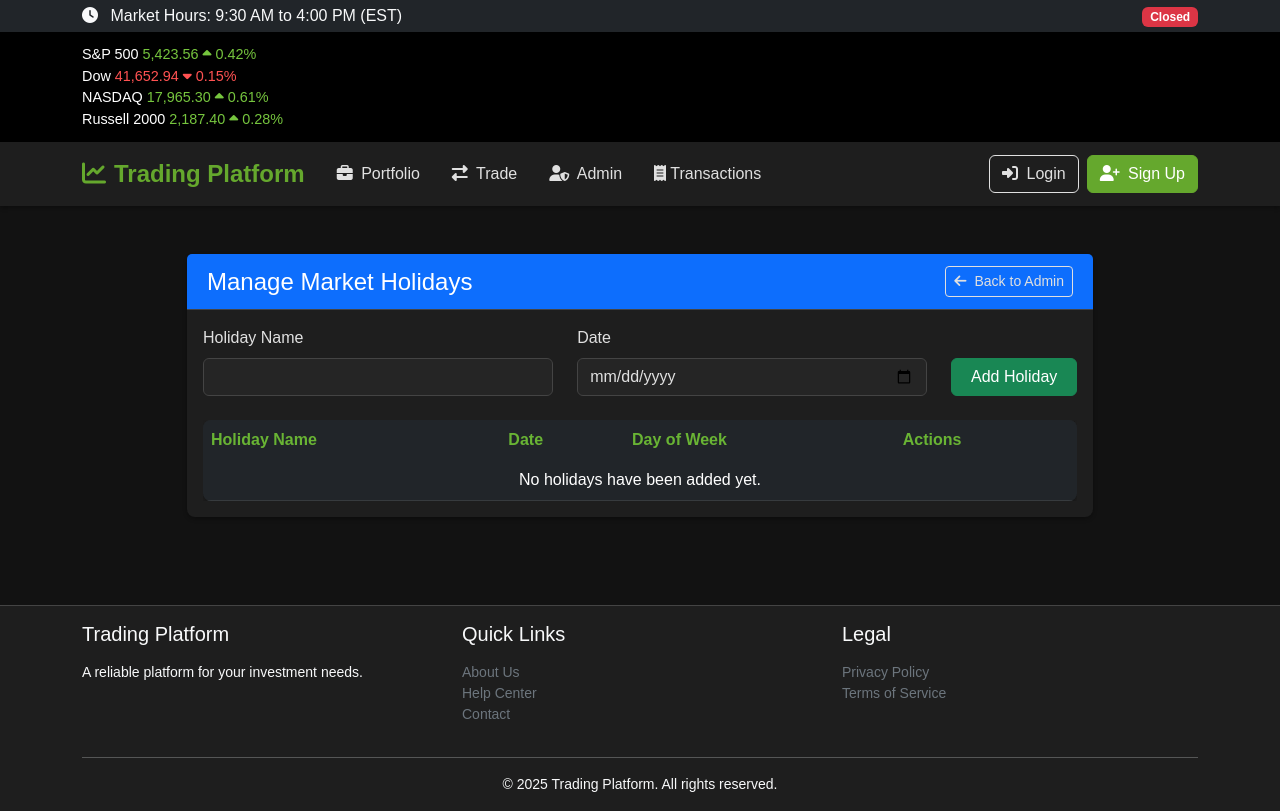
After one commit to bdnkyoto/IFT401, a Flask app: template templates/manage_holidays.html in a window 1280 px wide. The commit adds this page. Run offline with Flask 3, Linux system fonts and the light colour scheme; the template is opened without the code that fills it, so the values that code supplies are empty; some libraries are stand-ins or nearby versions.

Commit message:
Admin Time management

```diff
--- a/app.py
+++ b/app.py
@@ -7,6 +7,7 @@ from functools import wraps
 import yfinance as yf
 import datetime, time
 import random
+
 
 
 app = Flask(__name__)
@@ -76,6 +77,15 @@ class MarketHours(db.Model):
     id = db.Column(db.Integer, primary_key=True)
     start_time = db.Column(db.String(8), nullable=False, default='09:30')
     end_time = db.Column(db.String(8), nullable=False, default='16:00')
+
+class MarketHoliday(db.Model):
+    id = db.Column(db.Integer, primary_key=True)
+    holiday_name = db.Column(db.String(100), nullable=False)
+    holiday_date = db.Column(db.Date, nullable=False, unique=True)
+    created_at = db.Column(db.DateTime, default=datetime.datetime.utcnow)
+
+    def __repr__(self):
+        return f'<MarketHoliday {self.holiday_name} ({self.holiday_date})>'
 
 
 with app.app_context():
@@ -152,39 +162,6 @@ def portfolio():
 def transaction_history():
     transactions = Transactions.query.filter_by(user_id=current_user.id).order_by(Transactions.timestamp.desc()).all()
     return render_template('transaction_history.html', transactions=transactions)
-
-@app.route('/pending-orders')
-@login_required
-def pending_orders():
-    orders = PendingOrders.query.filter_by(user_id=current_user.id).order_by(PendingOrders.timestamp.desc()).all()
-    return render_template('pending_orders.html', orders=orders)
-
-@app.route('/cancel-order/<int:order_id>')
-@login_required
-def cancel_order(order_id):
-    order = PendingOrders.query.get_or_404(order_id)
-
-    if order.user_id != current_user.id:
-        flash('Unauthorized action', 'danger')
-        return redirect(url_for('pending_orders'))
-
-    # Create a transaction record for the cancelled order
-    transaction = Transactions(
-        user_id=current_user.id,
-        transaction_type=f"{order.order_type}_cancelled",
-        symbol=order.symbol,
-        quantity=order.quantity,
-        price=order.price,
-        amount=order.quantity * order.price,
-        status="cancelled"
-    )
-
-    db.session.add(transaction)
-    db.session.delete(order)
-    db.session.commit()
-
-    flash(f'Order for {order.quantity} shares of {order.symbol} has been cancelled', 'success')
-    return redirect(url_for('pending_orders'))
 
 @app.route('/trade')
 @login_required
@@ -366,11 +343,22 @@ def purchase_stock():
         flash('Market hours not configured', 'error')
         return redirect(url_for('portfolio'))
 
+    # Check if today is a holiday
+    today = datetime.date.today()
+    holiday = MarketHoliday.query.filter_by(holiday_date=today).first()
+
     # Check if market is open
     now = datetime.datetime.now().time()
     market_open = datetime.datetime.strptime(market_hours.start_time, '%H:%M').time()
     market_close = datetime.datetime.strptime(market_hours.end_time, '%H:%M').time()
-    is_market_open = market_open <= now <= market_close
+
+    is_market_open = False
+    if not holiday:  # Only check time if it's not a holiday
+        # Handle overnight markets
+        if market_close < market_open:  # Overnight market
+            is_market_open = now >= market_open or now <= market_close
+        else:
+            is_market_open = market_open <= now <= market_close
 
     # Check if this stock is managed by admin
     admin_stock = AvailableStock.query.filter_by(ticker=symbol, is_active=True).first()
@@ -454,7 +442,6 @@ def purchase_stock():
                 )
                 db.session.add(transaction)
                 db.session.commit()
-                flash('Order placed (pending market open)', 'info')
 
         elif action == 'sell':
             # Check if the user owns the stock and has enough quantity
@@ -505,7 +492,6 @@ def purchase_stock():
                     )
                     db.session.add(transaction)
                     db.session.commit()
-                    flash('Order placed (pending market open)', 'info')
 
     return redirect(url_for('portfolio'))
 
@@ -522,6 +508,39 @@ def admin():
 def inject_market_hours():
     market_hours = MarketHours.query.first()
     return dict(market_hours=market_hours)
+
+@app.context_processor
+def inject_market_status():
+    market_hours = MarketHours.query.first()
+
+    # Check if today is a holiday
+    today = datetime.date.today()
+    holiday = MarketHoliday.query.filter_by(holiday_date=today).first()
+
+    is_market_open = False
+    market_status = "Closed"
+
+    if holiday:
+        market_status = f"Closed for {holiday.holiday_name}"
+    elif market_hours:
+        now = datetime.datetime.now().time()
+        market_open = datetime.datetime.strptime(market_hours.start_time, '%H:%M').time()
+        market_close = datetime.datetime.strptime(market_hours.end_time, '%H:%M').time()
+
+        # Check if market is open
+        if market_close < market_open:  # Overnight market
+            is_market_open = now >= market_open or now <= market_close
+        else:
+            is_market_open = market_open <= now <= market_close
+
+        market_status = "Open" if is_market_open else "Closed"
+
+    return dict(
+        market_hours=market_hours,
+        is_market_open=is_market_open,
+        market_status=market_status,
+        today_holiday=holiday
+    )
 
 @app.route('/market_hours', methods=['GET', 'POST'])
 @login_required
@@ -611,6 +630,68 @@ def add_stock():
     # GET request - render the form with popular stocks
     return render_template('add_stock.html', popular_stocks=popular_stocks)
 
+@app.route('/edit-stock/<string:ticker>', methods=['GET', 'POST'])
+@login_required
+@admin_required
+def edit_stock(ticker):
+    # Get the stock to edit
+    stock = AvailableStock.query.filter_by(ticker=ticker).first_or_404()
+
+    if request.method == 'POST':
+        # Get form data
+        company_name = request.form.get('company_name')
+        initial_price = float(request.form.get('initial_price'))
+        total_volume = int(request.form.get('volume'))
+
+        # Validate data
+        if not company_name or initial_price <= 0 or total_volume <= 0:
+            flash('All fields are required and must be valid', 'danger')
+            return redirect(url_for('edit_stock', ticker=ticker))
+
+        # Check current owned volume before updating total volume
+        current_owned = db.session.query(db.func.sum(StocksOwned.quantity)).filter_by(
+            stock_owned=ticker).scalar() or 0
+
+        if total_volume < current_owned:
+            flash(f'Cannot set volume below current owned shares ({current_owned})', 'danger')
+            return redirect(url_for('edit_stock', ticker=ticker))
+
+        # Update stock data
+        stock.company_name = company_name
+        stock.initial_price = initial_price
+        stock.total_volume = total_volume
+
+        try:
+            db.session.commit()
+            flash(f'Stock {ticker} updated successfully', 'success')
+            return redirect(url_for('admin'))
+        except Exception as e:
+            db.session.rollback()
+            flash(f'Error updating stock: {str(e)}', 'danger')
+            return redirect(url_for('edit_stock', ticker=ticker))
+
+    # GET request - show the edit form
+    return render_template('edit_stock.html', stock=stock)
+
+@app.route('/toggle-stock/<string:ticker>')
+@login_required
+@admin_required
+def toggle_stock(ticker):
+    stock = AvailableStock.query.filter_by(ticker=ticker).first_or_404()
+
+    # Toggle the is_active status
+    stock.is_active = not stock.is_active
+
+    try:
+        db.session.commit()
+        status = "activated" if stock.is_active else "deactivated"
+        flash(f'Stock {ticker} {status} successfully', 'success')
+    except Exception as e:
+        db.session.rollback()
+        flash(f'Error toggling stock status: {str(e)}', 'danger')
+
+    return redirect(url_for('admin'))
+
 @app.route('/register', methods=["GET", "POST"])
 def register():
     if request.method == "POST":
@@ -637,9 +718,15 @@ def register():
     return render_template("sign_up.html")
 
 def is_market_open():
-    """Check if current time is within configured market hours"""
+
     market_hours = MarketHours.query.first()
     if not market_hours:
+        return False
+
+    # Check if today is a holiday
+    today = datetime.date.today()
+    is_holiday = MarketHoliday.query.filter_by(holiday_date=today).first() is not None
+    if is_holiday:
         return False
 
     now = datetime.datetime.now().time()
@@ -654,9 +741,6 @@ def is_market_open():
     except ValueError:
         return False
 
-
-
-
 @app.route('/login', methods=["GET", "POST"])
 def login():
     if request.method == "POST":
@@ -665,7 +749,7 @@ def login():
             login_user(user)
 
             # Process pending transactions if market is open
-            if is_market_open():  # Using the function we created earlier
+            if is_market_open():
                 pending_transactions = Transactions.query.filter_by(
                     user_id=user.id,
                     status='pending'
@@ -695,7 +779,7 @@ def login():
                                 new_stock = StocksOwned(
                                     id=user.id,
                                     stock_owned=transaction.symbol,
-                                    name=transaction.symbol,  # You might want to store the name in Transactions
+                                    name=transaction.symbol,
                                     quantity=transaction.quantity,
                                     price_purchased=transaction.price
                                 )
@@ -731,6 +815,59 @@ def logout():
     logout_user()
     return redirect(url_for("home"))
 
+@app.route('/manage_holidays')
+@login_required
+@admin_required
+def manage_holidays():
+    holidays = MarketHoliday.query.order_by(MarketHoliday.holiday_date).all()
+    return render_template('manage_holidays.html', holidays=holidays)
+
+@app.route('/add_holiday', methods=['POST'])
+@login_required
+@admin_required
+def add_holiday():
+    holiday_name = request.form.get('holiday_name')
+    holiday_date_str = request.form.get('holiday_date')
+
+    try:
+        holiday_date = datetime.datetime.strptime(holiday_date_str, '%Y-%m-%d').date()
+
+        # Check if holiday already exists on this date
+        existing_holiday = MarketHoliday.query.filter_by(holiday_date=holiday_date).first()
+        if existing_holiday:
+            flash(f'A holiday ({existing_holiday.holiday_name}) is already set for this date', 'warning')
+            return redirect(url_for('manage_holidays'))
+
+        new_holiday = MarketHoliday(
+            holiday_name=holiday_name,
+            holiday_date=holiday_date
+        )
+
+        db.session.add(new_holiday)
+        db.session.commit()
+        flash(f'Holiday "{holiday_name}" added successfully', 'success')
+    except Exception as e:
+        db.session.rollback()
+        flash(f'Error adding holiday: {str(e)}', 'danger')
+
+    return redirect(url_for('manage_holidays'))
+
+@app.route('/delete_holiday/<int:holiday_id>')
+@login_required
+@admin_required
+def delete_holiday(holiday_id):
+    holiday = MarketHoliday.query.get_or_404(holiday_id)
+
+    try:
+        db.session.delete(holiday)
+        db.session.commit()
+        flash(f'Holiday "{holiday.holiday_name}" deleted successfully', 'success')
+    except Exception as e:
+        db.session.rollback()
+        flash(f'Error deleting holiday: {str(e)}', 'danger')
+
+    return redirect(url_for('manage_holidays'))
+
 if __name__ == '__main__':
     app.run(debug=True)
 
--- a/templates/base.html
+++ b/templates/base.html
@@ -15,6 +15,17 @@
 </head>
 <body>
 
+    {% with msgs = get_flashed_messages(with_categories=true) %}
+      {% for category, msg in msgs %}
+        {% if category == 'pending' %}
+          <script>
+            // simple popup
+            alert("{{ msg|escapejs }}");
+          </script>
+        {% endif %}
+      {% endfor %}
+    {% endwith %}
+
  <!-- Market Hours Display -->
  <div class="market-hours-bar bg-dark text-light py-1">
     <div class="container">
@@ -26,7 +37,14 @@
                 </span>
             </div>
             <div class="market-status">
-                <span id="marketStatus" class="badge"></span>
+                <span id="marketStatus" class="badge {% if is_market_open %}bg-success{% else %}bg-danger{% endif %}">
+                    {{ market_status }}
+                </span>
+                {% if today_holiday %}
+                    <span class="ms-2 badge bg-info">
+                        <i class="fas fa-calendar me-1"></i> {{ today_holiday.holiday_name }}
+                    </span>
+                {% endif %}
             </div>
         </div>
     </div>
--- /dev/null
+++ b/templates/manage_holidays.html
@@ -0,0 +1,81 @@
+{% extends 'base.html' %}
+
+{% block title %}Manage Market Holidays{% endblock %}
+
+{% block content %}
+<div class="container py-4">
+    <div class="row justify-content-center">
+        <div class="col-md-10">
+            <div class="card">
+                <div class="card-header bg-primary text-white d-flex justify-content-between align-items-center">
+                    <h4 class="mb-0">Manage Market Holidays</h4>
+                    <a href="{{ url_for('admin') }}" class="btn btn-sm btn-outline-light">
+                        <i class="fas fa-arrow-left me-1"></i> Back to Admin
+                    </a>
+                </div>
+                <div class="card-body">
+                    <!-- Display flash messages -->
+                    {% with messages = get_flashed_messages(with_categories=true) %}
+                        {% if messages %}
+                            {% for category, message in messages %}
+                                <div class="alert alert-{{ category }}">{{ message }}</div>
+                            {% endfor %}
+                        {% endif %}
+                    {% endwith %}
+
+                    <!-- Add Holiday Form -->
+                    <form method="POST" action="{{ url_for('add_holiday') }}" class="mb-4">
+                        <div class="row align-items-end">
+                            <div class="col-md-5">
+                                <label for="holiday_name" class="form-label">Holiday Name</label>
+                                <input type="text" class="form-control" id="holiday_name" name="holiday_name" required>
+                            </div>
+                            <div class="col-md-5">
+                                <label for="holiday_date" class="form-label">Date</label>
+                                <input type="date" class="form-control" id="holiday_date" name="holiday_date" required>
+                            </div>
+                            <div class="col-md-2">
+                                <button type="submit" class="btn btn-success w-100">Add Holiday</button>
+                            </div>
+                        </div>
+                    </form>
+
+                    <!-- Holidays Table -->
+                    <div class="table-responsive">
+                        <table class="table table-dark table-hover mb-0">
+                            <thead>
+                                <tr>
+                                    <th>Holiday Name</th>
+                                    <th>Date</th>
+                                    <th>Day of Week</th>
+                                    <th>Actions</th>
+                                </tr>
+                            </thead>
+                            <tbody>
+                                {% for holiday in holidays %}
+                                <tr>
+                                    <td>{{ holiday.holiday_name }}</td>
+                                    <td>{{ holiday.holiday_date.strftime('%Y-%m-%d') }}</td>
+                                    <td>{{ holiday.holiday_date.strftime('%A') }}</td>
+                                    <td>
+                                        <a href="{{ url_for('delete_holiday', holiday_id=holiday.id) }}"
+                                           class="btn btn-sm btn-outline-danger"
+                                           onclick="return confirm('Are you sure you want to delete this holiday?');">
+                                            <i class="fas fa-trash me-1"></i> Delete
+                                        </a>
+                                    </td>
+                                </tr>
+                                {% else %}
+                                <tr>
+                                    <td colspan="4" class="text-center">No holidays have been added yet.</td>
+                                </tr>
+                                {% endfor %}
+                            </tbody>
+                        </table>
+                    </div>
+                </div>
+            </div>
+        </div>
+    </div>
+</div>
+{% endblock %}
```
Also changed, not shown: templates/admin.html (+20 -10 lines), templates/edit_stock.html (added, +71 -0 lines).
